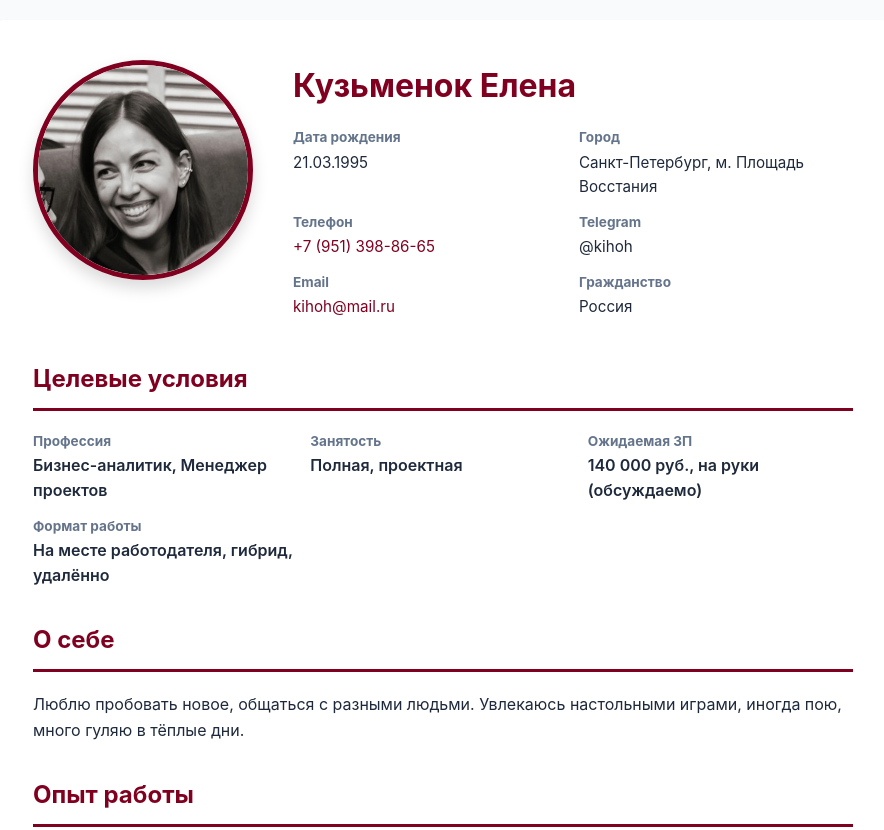
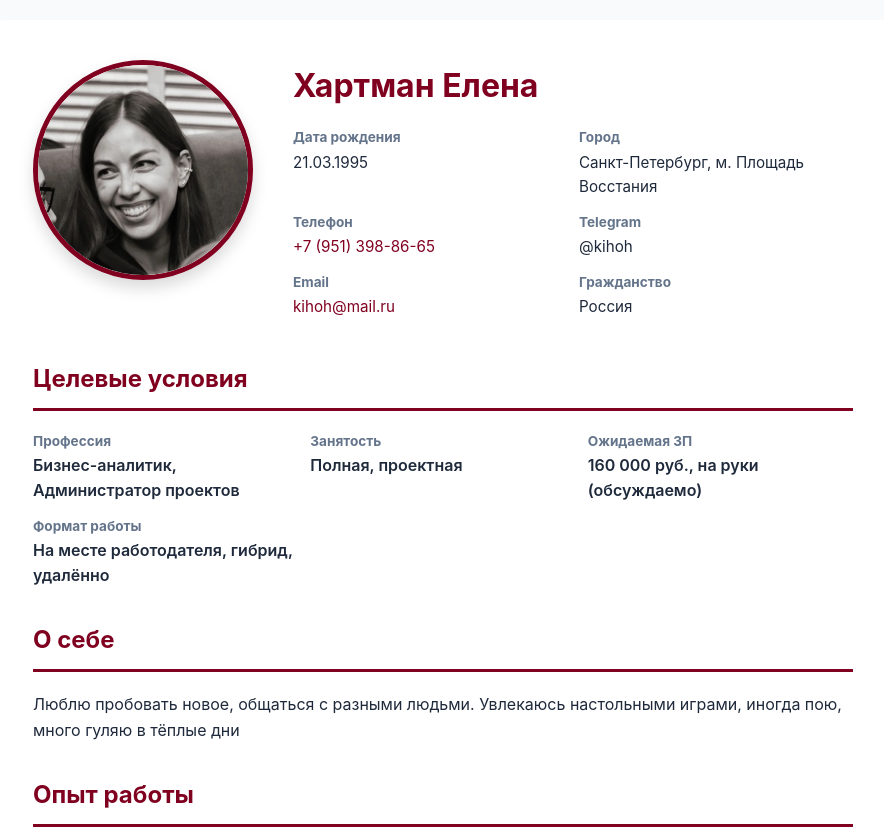
Before and after one commit to mihaylovaesskb-pixel/resume, a plain HTML site: page index.html in a window 1280 px wide. Shown: the top 830 px of the page, without its empty margins (197-1081 px from the left). Drawn offline with Linux system fonts and the light colour scheme.

Commit message:
Update index.html
Изменила фамилию; повысили ожидаемую зп на 20к

```diff
--- a/index.html
+++ b/index.html
@@ -3,7 +3,7 @@
 <head>
   <meta charset="UTF-8" />
   <meta name="viewport" content="width=device-width, initial-scale=1.0"/>
-  <title>Резюме | Кузьменок Елена</title>
+  <title>Резюме | Хартман Елена</title>
   <style>
     :root {
       /* 🎨 ЦВЕТОВАЯ СХЕМА */
@@ -287,7 +287,7 @@
         <img src="photo.jpg" alt="Кузьменок Елена" class="profile-photo">
       </div>
       <div class="profile-info">
-        <h1>Кузьменок Елена</h1>
+        <h1>Хартман Елена</h1>
         <div class="contact-grid">
           <div class="contact-item">
             <strong>Дата рождения</strong>
@@ -324,7 +324,7 @@
       <div class="spec-grid">
         <div class="spec-item">
           <strong>Профессия</strong>
-          <span>Бизнес-аналитик, Менеджер проектов</span>
+          <span>Бизнес-аналитик, Администратор проектов</span>
         </div>
         <!-- Пункт "Опыт" удалён -->
         <div class="spec-item">
@@ -333,7 +333,7 @@
         </div>
         <div class="spec-item">
           <strong>Ожидаемая ЗП</strong>
-          <span>140 000 руб., на руки (обсуждаемо)</span>
+          <span>160 000 руб., на руки (обсуждаемо)</span>
         </div>
         <div class="spec-item">
           <strong>Формат работы</strong>
@@ -346,7 +346,7 @@
 <section id="about-me">
   <h2>О себе</h2>
   <p class="section-text">
-    Люблю пробовать новое, общаться с разными людьми. Увлекаюсь настольными играми, иногда пою, много гуляю в тёплые дни.
+    Люблю пробовать новое, общаться с разными людьми. Увлекаюсь настольными играми, иногда пою, много гуляю в тёплые дни
   </p>
 </section>
 
```
